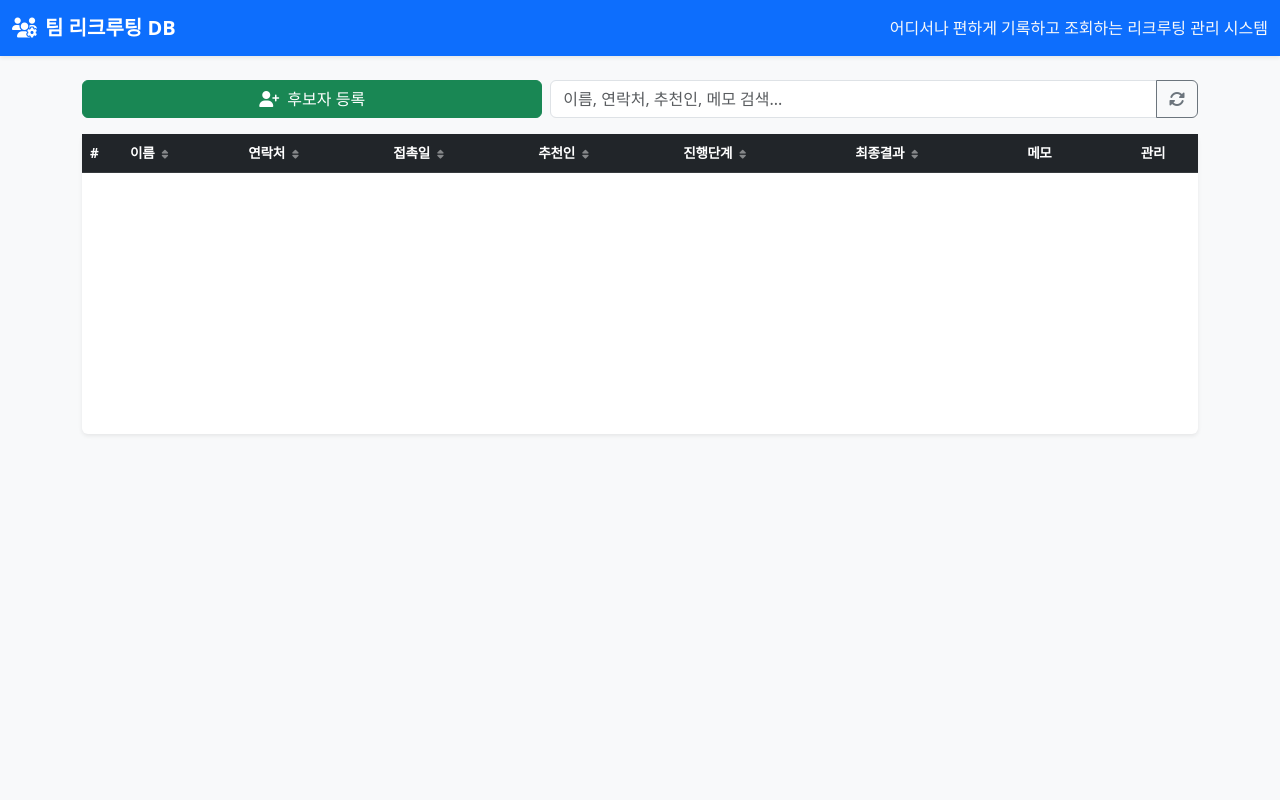
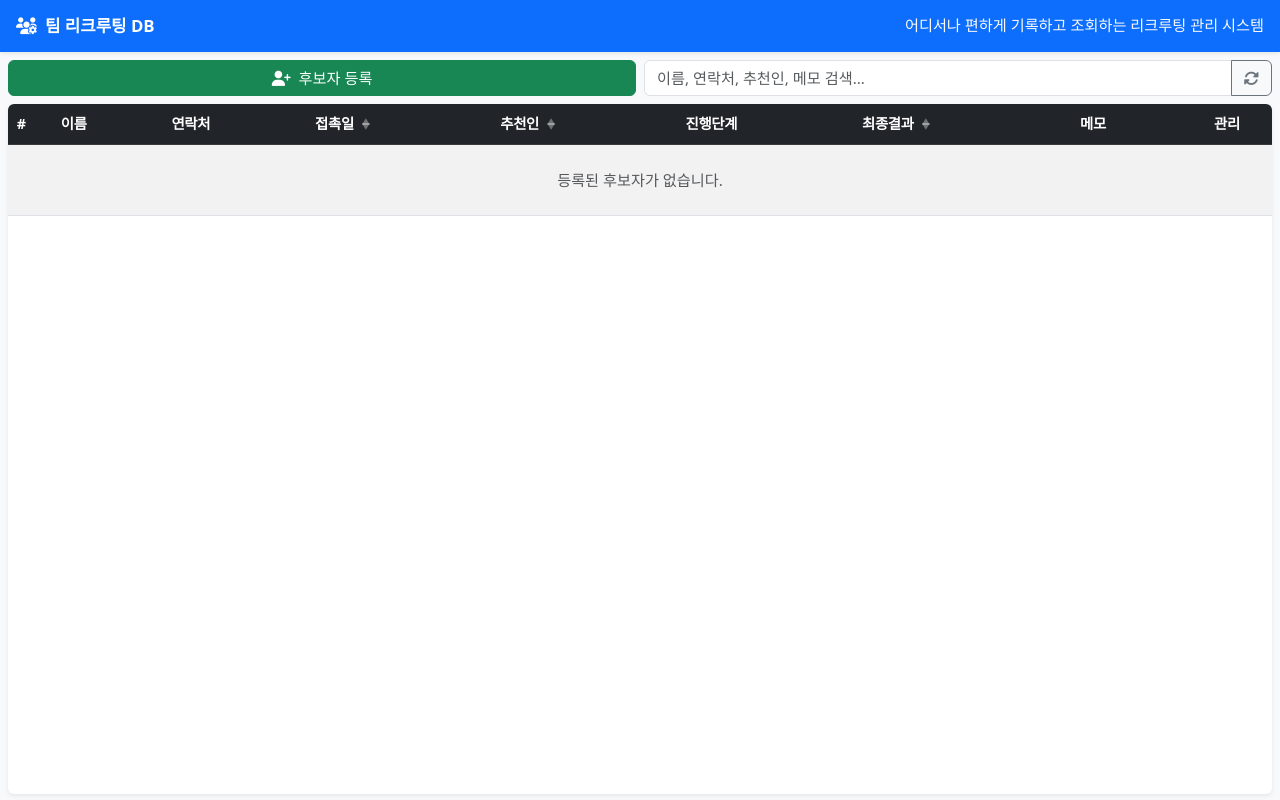
Before and after one commit to seocopy70/Recruit_DB, a plain HTML site: page templates/index.html in a window 1280 px wide. Both pictures are taken after a click on the element "수정 최신순으로 정렬". Drawn offline with nearby package versions, Linux system fonts and the light colour scheme; no server answers.

Commit message:
Tighten layout and refine table sorting UX
- Wider memo column; slightly larger fonts
- Sort only on 접촉일/추천인/최종결과 with ▲▼ toggle indicators
- Click # to reset to updated_at latest order
- Full-height layout: list scrolls inside viewport, less side padding
- Register button and search side-by-side (50/50)

```diff
--- a/templates/index.html
+++ b/templates/index.html
@@ -4,28 +4,71 @@
     <meta charset="UTF-8">
     <meta name="viewport" content="width=device-width, initial-scale=1.0, viewport-fit=cover">
     <title>팀 리크루팅 데이터베이스</title>
-    <!-- Bootstrap CSS CDN -->
     <link href="https://cdn.jsdelivr.net/npm/bootstrap@5.3.0/dist/css/bootstrap.min.css" rel="stylesheet">
-    <!-- FontAwesome CDN -->
     <link rel="stylesheet" href="https://cdnjs.cloudflare.com/ajax/libs/font-awesome/6.4.0/css/all.min.css">
     <style>
         html, body {
             height: 100%;
+            height: 100dvh;
+            margin: 0;
+            overflow: hidden;
             overscroll-behavior: none;
         }
-        body { background-color: #f8f9fa; }
-        .navbar-brand { font-weight: bold; }
+        body {
+            background-color: #f8f9fa;
+            display: flex;
+            flex-direction: column;
+            font-size: 0.95rem;
+        }
+        .navbar {
+            flex-shrink: 0;
+            padding-top: 0.4rem;
+            padding-bottom: 0.4rem;
+        }
+        .navbar-brand { font-weight: bold; font-size: 1.05rem; }
         .card { border: none; box-shadow: 0 0.125rem 0.25rem rgba(0, 0, 0, 0.075); }
 
-        /* 테이블: 좁은/넓은 화면 모두 가로 스크롤 가능 */
+        /* 본문: 화면 높이 꽉 채우고 리스트만 스크롤 */
+        .app-main {
+            flex: 1 1 auto;
+            min-height: 0;
+            display: flex;
+            flex-direction: column;
+            padding: 0.5rem 0.5rem 0.4rem;
+            width: 100%;
+            max-width: 100%;
+        }
+        .top-actions {
+            flex-shrink: 0;
+            margin-bottom: 0.5rem;
+        }
+        .top-actions .btn,
+        .top-actions .form-control {
+            font-size: 0.95rem;
+        }
+        .table-card {
+            flex: 1 1 auto;
+            min-height: 0;
+            display: flex;
+            flex-direction: column;
+            overflow: hidden;
+        }
+        .table-card .card-body {
+            flex: 1 1 auto;
+            min-height: 0;
+            padding: 0;
+            display: flex;
+            flex-direction: column;
+        }
         .table-responsive {
-            min-height: 300px;
-            overflow-x: auto;
+            flex: 1 1 auto;
+            min-height: 0;
+            overflow: auto;
             -webkit-overflow-scrolling: touch;
             width: 100%;
         }
         .table {
-            min-width: 720px; /* 컬럼이 너무 찌그러지지 않도록 최소 폭 유지 */
+            min-width: 780px;
             margin-bottom: 0;
             table-layout: auto;
         }
@@ -34,58 +77,78 @@
             vertical-align: middle;
         }
         .table th {
-            cursor: pointer;
             position: relative;
             user-select: none;
-            font-size: 0.85rem;
-            padding: 0.55rem 0.5rem;
+            font-size: 0.9rem;
+            padding: 0.55rem 0.55rem;
             letter-spacing: -0.02em;
         }
+        .table th.sortable {
+            cursor: pointer;
+        }
+        .table th.sortable:hover {
+            background-color: #1a1a1a !important;
+        }
         .table td {
-            font-size: 0.9rem;
-            padding: 0.45rem 0.5rem;
+            font-size: 0.95rem;
+            padding: 0.5rem 0.55rem;
         }
-        .table th:hover { background-color: #1a1a1a !important; }
-        .table th .sort-icon { margin-left: 4px; opacity: 0.45; font-size: 0.75em; }
-        .table th.sorted-asc .sort-icon,
-        .table th.sorted-desc .sort-icon { opacity: 1; }
+        /* 삼각형 정렬 토글: ▲ / ▼ 교차 표시 */
+        .sort-arrows {
+            display: inline-flex;
+            flex-direction: column;
+            line-height: 0.55;
+            margin-left: 4px;
+            vertical-align: middle;
+            font-size: 0.55rem;
+            color: rgba(255, 255, 255, 0.35);
+        }
+        .sort-arrows .arrow-up,
+        .sort-arrows .arrow-down {
+            transition: color 0.15s;
+        }
+        .table th.sorted-asc .sort-arrows .arrow-up {
+            color: #fff;
+        }
+        .table th.sorted-desc .sort-arrows .arrow-down {
+            color: #fff;
+        }
         .table th.sorted-asc,
-        .table th.sorted-desc { background-color: #0b5ed7 !important; }
+        .table th.sorted-desc {
+            background-color: #0b5ed7 !important;
+        }
 
-        .badge-status { font-size: 0.8rem; padding: 0.3em 0.55em; }
+        .badge-status { font-size: 0.85rem; padding: 0.3em 0.55em; }
         .ellipsis {
-            max-width: 180px;
+            max-width: 160px;
             white-space: nowrap;
             overflow: hidden;
             text-overflow: ellipsis;
         }
         .ellipsis-short {
-            max-width: 110px;
-            white-space: nowrap;
-            overflow: hidden;
-            text-overflow: ellipsis;
-        }
-        .ellipsis-medium {
-            max-width: 130px;
+            max-width: 120px;
             white-space: nowrap;
             overflow: hidden;
             text-overflow: ellipsis;
         }
 
-        /* 인라인 select */
         .inline-select {
-            min-width: 110px;
-            max-width: 140px;
-            font-size: 0.8rem;
-            padding: 0.2rem 0.4rem;
+            min-width: 115px;
+            max-width: 145px;
+            font-size: 0.88rem;
+            padding: 0.25rem 0.4rem;
             cursor: pointer;
         }
 
-        /* 메모 셀: 탭 가능 표시 */
+        /* 메모 영역 넓게 */
         .memo-cell {
-            max-width: 160px;
+            max-width: 280px;
+            min-width: 160px;
             cursor: pointer;
             color: #0d6efd;
+            white-space: nowrap;
+            overflow: hidden;
+            text-overflow: ellipsis;
         }
         .memo-cell:hover {
             text-decoration: underline;
@@ -96,7 +159,6 @@
             font-style: italic;
         }
 
-        /* 이전 메모 읽기 전용 영역 */
         .memo-readonly {
             background-color: #f1f3f5;
             border: 1px solid #dee2e6;
@@ -106,7 +168,7 @@
             word-break: break-word;
             max-height: 220px;
             overflow-y: auto;
-            font-size: 0.9rem;
+            font-size: 0.95rem;
             color: #495057;
             line-height: 1.5;
         }
@@ -116,17 +178,18 @@
             font-style: italic;
         }
 
-        /* 모바일 헤더/내비 정리 */
         @media (max-width: 768px) {
             .navbar-text { display: none; }
-            .table th { font-size: 0.78rem; padding: 0.45rem 0.4rem; }
-            .table td { font-size: 0.82rem; padding: 0.35rem 0.4rem; }
-            .inline-select { min-width: 100px; font-size: 0.75rem; }
-            .ellipsis, .memo-cell { max-width: 130px; }
+            .app-main { padding: 0.4rem 0.35rem 0.3rem; }
+            .table th { font-size: 0.85rem; padding: 0.45rem 0.4rem; }
+            .table td { font-size: 0.9rem; padding: 0.4rem 0.4rem; }
+            .inline-select { min-width: 105px; font-size: 0.82rem; }
+            .memo-cell { max-width: 220px; min-width: 140px; }
+            .table { min-width: 720px; }
         }
 
-        /* 스크롤바 살짝 보이게 (터치 기기에서도 스크롤 가능 인식) */
         .table-responsive::-webkit-scrollbar {
+            width: 6px;
             height: 6px;
         }
         .table-responsive::-webkit-scrollbar-thumb {
@@ -137,60 +200,74 @@
 </head>
 <body>
 
-    <!-- Navbar -->
     <nav class="navbar navbar-expand-lg navbar-dark bg-primary shadow-sm">
-        <div class="container-fluid">
+        <div class="container-fluid px-2 px-md-3">
             <a class="navbar-brand" href="#"><i class="fas fa-users-cog me-2"></i>팀 리크루팅 DB</a>
             <span class="navbar-text text-light d-none d-md-inline">어디서나 편하게 기록하고 조회하는 리크루팅 관리 시스템</span>
         </div>
     </nav>
 
-    <!-- Main Container -->
-    <div class="container my-3 my-md-4">
-
-        <!-- Top Actions & Filters -->
-        <div class="row mb-3 align-items-center g-2">
-            <div class="col-12 col-md-5">
-                <button class="btn btn-success w-100 w-md-auto" data-bs-toggle="modal" data-bs-target="#candidateModal" onclick="openAddModal()">
-                    <i class="fas fa-user-plus me-1"></i> 후보자 등록
-                </button>
-            </div>
-            <div class="col-12 col-md-7">
-                <div class="input-group">
-                    <input type="text" id="searchInput" class="form-control" placeholder="이름, 연락처, 추천인, 메모 검색..." onkeyup="filterCandidates()">
-                    <button class="btn btn-outline-secondary" type="button" onclick="loadCandidates()"><i class="fas fa-sync-alt"></i></button>
+    <div class="app-main">
+        <!-- 등록 버튼 + 검색: 한 줄 반반 -->
+        <div class="top-actions">
+            <div class="row g-2 align-items-center">
+                <div class="col-6">
+                    <button class="btn btn-success w-100" data-bs-toggle="modal" data-bs-target="#candidateModal" onclick="openAddModal()">
+                        <i class="fas fa-user-plus me-1"></i> 후보자 등록
+                    </button>
+                </div>
+                <div class="col-6">
+                    <div class="input-group">
+                        <input type="text" id="searchInput" class="form-control" placeholder="이름, 연락처, 추천인, 메모 검색..." onkeyup="filterCandidates()">
+                        <button class="btn btn-outline-secondary" type="button" onclick="loadCandidates()" title="새로고침">
+                            <i class="fas fa-sync-alt"></i>
+                        </button>
+                    </div>
                 </div>
             </div>
         </div>
 
-        <!-- Candidates Table Card -->
-        <div class="card">
-            <div class="card-body p-0">
-                <div class="table-responsive">
+        <div class="card table-card">
+            <div class="card-body">
+                <div class="table-responsive" id="tableScrollArea">
                     <table class="table table-hover table-striped mb-0 align-middle">
                         <thead class="table-dark">
                             <tr>
-                                <th style="width:40px">#</th>
-                                <th onclick="sortTable('name')">이름 <i class="fas fa-sort sort-icon"></i></th>
-                                <th onclick="sortTable('contact')">연락처 <i class="fas fa-sort sort-icon"></i></th>
-                                <th onclick="sortTable('contact_date')">접촉일 <i class="fas fa-sort sort-icon"></i></th>
-                                <th onclick="sortTable('manager')">추천인 <i class="fas fa-sort sort-icon"></i></th>
-                                <th onclick="sortTable('status')">진행단계 <i class="fas fa-sort sort-icon"></i></th>
-                                <th onclick="sortTable('result')">최종결과 <i class="fas fa-sort sort-icon"></i></th>
+                                <th class="sortable" style="width:44px" onclick="sortByDefault()" title="수정 최신순으로 정렬">#</th>
+                                <th>이름</th>
+                                <th>연락처</th>
+                                <th class="sortable" onclick="sortTable('contact_date')">
+                                    접촉일
+                                    <span class="sort-arrows" aria-hidden="true">
+                                        <span class="arrow-up">▲</span>
+                                        <span class="arrow-down">▼</span>
+                                    </span>
+                                </th>
+                                <th class="sortable" onclick="sortTable('manager')">
+                                    추천인
+                                    <span class="sort-arrows" aria-hidden="true">
+                                        <span class="arrow-up">▲</span>
+                                        <span class="arrow-down">▼</span>
+                                    </span>
+                                </th>
+                                <th>진행단계</th>
+                                <th class="sortable" onclick="sortTable('result')">
+                                    최종결과
+                                    <span class="sort-arrows" aria-hidden="true">
+                                        <span class="arrow-up">▲</span>
+                                        <span class="arrow-down">▼</span>
+                                    </span>
+                                </th>
                                 <th>메모</th>
                                 <th class="text-center" style="width:90px">관리</th>
                             </tr>
                         </thead>
                         <tbody id="candidateTableBody">
-                            <!-- Dynamic Rows -->
                         </tbody>
                     </table>
                 </div>
             </div>
         </div>
-        <p class="text-muted small mt-2 mb-0 d-md-none">
-            <i class="fas fa-arrows-alt-h me-1"></i>테이블을 좌우로 밀어 보세요
-        </p>
     </div>
 
     <!-- Candidate Modal (Add / Full Edit) -->
@@ -209,22 +286,18 @@
                             <label for="name" class="form-label">이름 <span class="text-danger">*</span></label>
                             <input type="text" class="form-control" id="name" required>
                         </div>
-
                         <div class="mb-3">
                             <label for="contact" class="form-label">연락처</label>
                             <input type="text" class="form-control" id="contact" placeholder="전화번호 또는 이메일">
                         </div>
-
                         <div class="mb-3">
                             <label for="contact_date" class="form-label">접촉일</label>
                             <input type="date" class="form-control" id="contact_date">
                         </div>
-
                         <div class="mb-3">
                             <label for="manager" class="form-label">추천인</label>
                             <input type="text" class="form-control" id="manager" placeholder="추천인 이름">
                         </div>
-
                         <div class="mb-3">
                             <label for="status" class="form-label">진행단계</label>
                             <select class="form-select" id="status">
@@ -235,7 +308,6 @@
                                 <option value="등록">등록</option>
                             </select>
                         </div>
-
                         <div class="mb-3">
                             <label for="result" class="form-label">최종결과</label>
                             <select class="form-select" id="result">
@@ -244,13 +316,10 @@
                                 <option value="등록포기">등록포기</option>
                             </select>
                         </div>
-
-                        <!-- 이전 메모: 읽기 전용 -->
                         <div class="mb-3" id="memoHistoryWrapper" style="display:none;">
                             <label class="form-label">이전 메모 기록 <span class="text-muted" style="font-weight:normal;">(읽기 전용)</span></label>
                             <div class="memo-readonly" id="memoHistoryDisplay"></div>
                         </div>
-
                         <div class="mb-3">
                             <label for="memo" class="form-label">새 메모 추가</label>
                             <textarea class="form-control" id="memo" rows="3" placeholder="특이사항, 면접 피드백 등을 입력하면 날짜와 함께 자동으로 기록됩니다."></textarea>
@@ -265,7 +334,7 @@
         </div>
     </div>
 
-    <!-- Memo-only Modal (목록에서 메모 탭 시) -->
+    <!-- Memo-only Modal -->
     <div class="modal fade" id="memoModal" tabindex="-1" aria-labelledby="memoModalLabel" aria-hidden="true">
         <div class="modal-dialog modal-dialog-scrollable">
             <div class="modal-content">
@@ -276,12 +345,10 @@
                 <div class="modal-body">
                     <input type="hidden" id="memoCandidateId">
                     <p class="mb-2 small text-muted" id="memoCandidateName"></p>
-
                     <div class="mb-3">
                         <label class="form-label">이전 메모 <span class="text-muted">(읽기 전용)</span></label>
                         <div class="memo-readonly" id="memoReadonlyDisplay"></div>
                     </div>
-
                     <div class="mb-0">
                         <label for="memoNewInput" class="form-label">새 메모 추가</label>
                         <textarea class="form-control" id="memoNewInput" rows="3" placeholder="내용을 입력하면 날짜와 함께 자동으로 추가됩니다."></textarea>
@@ -295,7 +362,6 @@
         </div>
     </div>
 
-    <!-- Bootstrap JS Bundle CDN -->
     <script src="https://cdn.jsdelivr.net/npm/bootstrap@5.3.0/dist/js/bootstrap.bundle.min.js"></script>
     <script>
         let candidatesData = [];
@@ -331,6 +397,7 @@
         function sortAndRenderTable() {
             const sortedData = sortData([...candidatesData]);
             renderTable(sortedData);
+            updateSortHeaderUI();
         }
 
         function sortData(data) {
@@ -359,6 +426,13 @@
             });
         }
 
+        /** # 클릭: 수정 최신순(기본) */
+        function sortByDefault() {
+            currentSortColumn = 'updated_at';
+            currentSortDirection = 'desc';
+            sortAndRenderTable();
+        }
+
         function sortTable(column) {
             if (currentSortColumn === column) {
                 currentSortDirection = currentSortDirection === 'asc' ? 'desc' : 'asc';
@@ -366,18 +440,25 @@
                 currentSortColumn = column;
                 currentSortDirection = 'asc';
             }
-            // 헤더 정렬 표시 업데이트
+            sortAndRenderTable();
+        }
+
+        function updateSortHeaderUI() {
             document.querySelectorAll('thead th').forEach(th => {
                 th.classList.remove('sorted-asc', 'sorted-desc');
             });
+            const map = {
+                contact_date: 3,
+                manager: 4,
+                result: 6
+            };
             const headers = document.querySelectorAll('thead th');
-            // 인덱스 매핑: 0=# 1=name 2=contact 3=contact_date 4=manager 5=status 6=result
-            const colMap = { name: 1, contact: 2, contact_date: 3, manager: 4, status: 5, result: 6 };
-            const idx = colMap[column];
+            const idx = map[currentSortColumn];
             if (idx !== undefined && headers[idx]) {
-                headers[idx].classList.add(currentSortDirection === 'asc' ? 'sorted-asc' : 'sorted-desc');
+                headers[idx].classList.add(
+                    currentSortDirection === 'asc' ? 'sorted-asc' : 'sorted-desc'
+                );
             }
-            sortAndRenderTable();
         }
 
         function buildSelectOptions(options, selectedValue) {
@@ -396,20 +477,14 @@
             }
 
             data.forEach((c, index) => {
-                let badgeClass = 'bg-secondary';
-                if (c.result === '등록') badgeClass = 'bg-success';
-                else if (c.result === '등록포기') badgeClass = 'bg-danger';
-                else if (c.result === '진행 중') badgeClass = 'bg-info text-dark';
-
                 const memoText = c.memo || '';
                 const memoPreview = memoText
-                    ? escapeHtml(memoText.split('\n')[0].slice(0, 40) + (memoText.length > 40 ? '…' : ''))
+                    ? escapeHtml(memoText.split('\n')[0].slice(0, 55) + (memoText.length > 55 ? '…' : ''))
                     : '메모 없음';
-                const memoClass = memoText ? 'memo-cell ellipsis' : 'memo-cell empty ellipsis';
+                const memoClass = memoText ? 'memo-cell' : 'memo-cell empty';
 
                 const statusSelect = `
                     <select class="form-select form-select-sm inline-select"
-                            data-id="${c.id}" data-field="status"
                             onchange="updateField(${c.id}, 'status', this.value)"
                             onclick="event.stopPropagation()">
                         ${buildSelectOptions(STATUS_OPTIONS, c.status || '포지션 수락')}
@@ -417,7 +492,6 @@
 
                 const resultSelect = `
                     <select class="form-select form-select-sm inline-select"
-                            data-id="${c.id}" data-field="result"
                             onchange="updateField(${c.id}, 'result', this.value)"
                             onclick="event.stopPropagation()">
                         ${buildSelectOptions(RESULT_OPTIONS, c.result || '진행 중')}
@@ -468,10 +542,8 @@
                 });
                 const result = await res.json();
                 if (res.ok) {
-                    // 로컬 데이터 갱신
                     c[field] = value;
                     c.updated_at = new Date().toISOString();
-                    // 배지 색상 등 반영을 위해 재렌더
                     sortAndRenderTable();
                 } else {
                     alert(result.error || '수정 실패');
@@ -513,7 +585,6 @@
                 document.getElementById('memoHistoryDisplay').textContent = '';
             }
             document.getElementById('memo').value = '';
-
             document.getElementById('candidateModalLabel').innerText = '후보자 수정';
             modalInstance.show();
         }
@@ -588,7 +659,6 @@
             const id = document.getElementById('candidateId').value;
             const newMemoText = document.getElementById('memo').value.trim();
 
-            // 이전 메모는 읽기 전용이므로, 캐시된 원본을 기준으로 새 메모만 추가
             let baseMemo = '';
             if (id) {
                 const c = candidatesData.find(item => item.id === Number(id) || item.id === id);
@@ -664,6 +734,7 @@
             });
             const sorted = sortData([...filtered]);
             renderTable(sorted);
+            updateSortHeaderUI();
         }
 
         function escapeHtml(str) {
```
